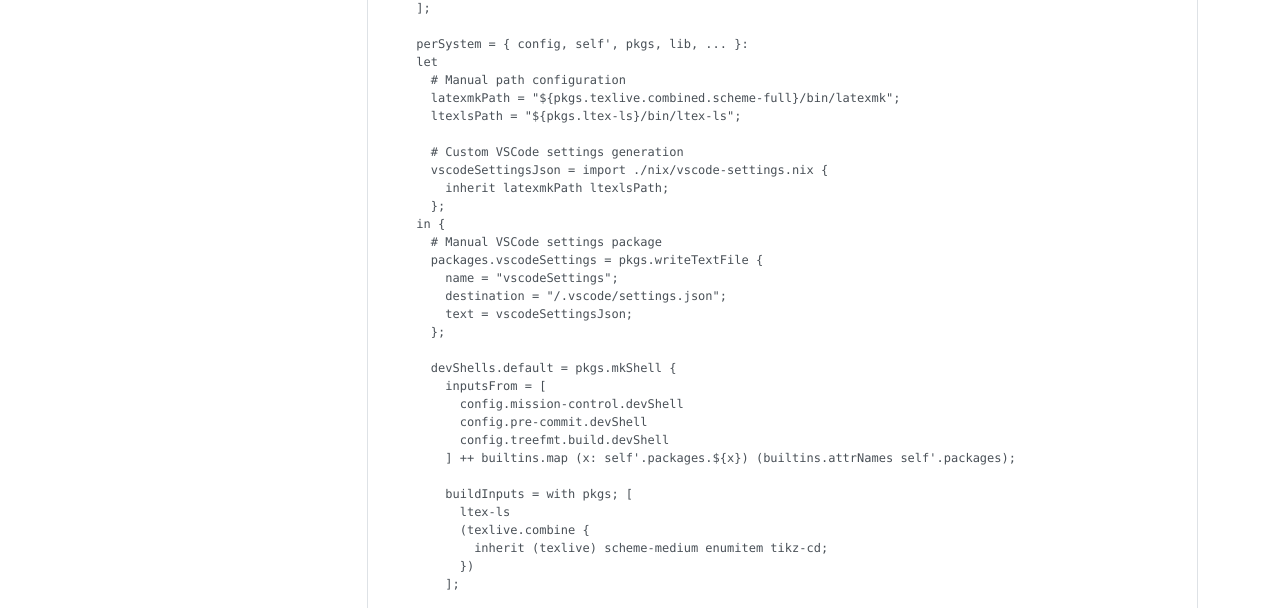
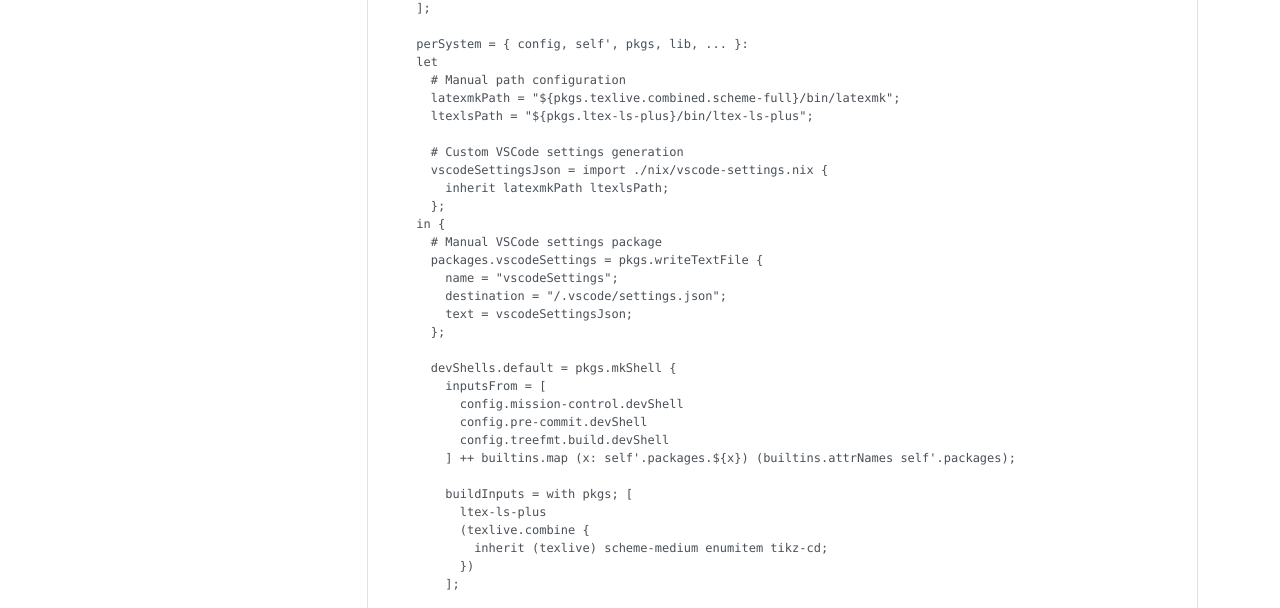
Before and after one commit to jmmaloney4/latex-utils, an MkDocs documentation site: the page built from docs/user/consumer-flake-example.md, in a window 1280 px wide and 1400 px high. Shown: the part 455-1063 px from the top of the window. Built offline with MkDocs 1.6.1, drawn with Linux system fonts in a browser that asks for light colours; nearby versions of some CDN libraries; some of the changed text lies outside the part shown.

Commit message:
fix(tex-environment): use ltex-ls-plus; ltex-ls was removed from nixpkgs
ltex-ls was archived upstream on 2026-04-12 and nixpkgs now throws on
pkgs.ltex-ls, breaking every devshell that evaluates the wrapper. The
wrapper keeps its `ltex-ls` name so ltex.server.path consumers are
unaffected; only the wrapped binary changes.

Co-Authored-By: Claude Sonnet 5.5 <noreply@anthropic.com>

```diff
--- a/docs/user/consumer-flake-example.md
+++ b/docs/user/consumer-flake-example.md
@@ -24,7 +24,7 @@
       let
         # Manual path configuration
         latexmkPath = "${pkgs.texlive.combined.scheme-full}/bin/latexmk";
-        ltexlsPath = "${pkgs.ltex-ls}/bin/ltex-ls";
+        ltexlsPath = "${pkgs.ltex-ls-plus}/bin/ltex-ls-plus";
 
         # Custom VSCode settings generation
         vscodeSettingsJson = import ./nix/vscode-settings.nix {
@@ -46,7 +46,7 @@
           ] ++ builtins.map (x: self'.packages.${x}) (builtins.attrNames self'.packages);
 
           buildInputs = with pkgs; [
-            ltex-ls
+            ltex-ls-plus
             (texlive.combine {
               inherit (texlive) scheme-medium enumitem tikz-cd;
             })
```
Also changed, not shown: 1 other file.
